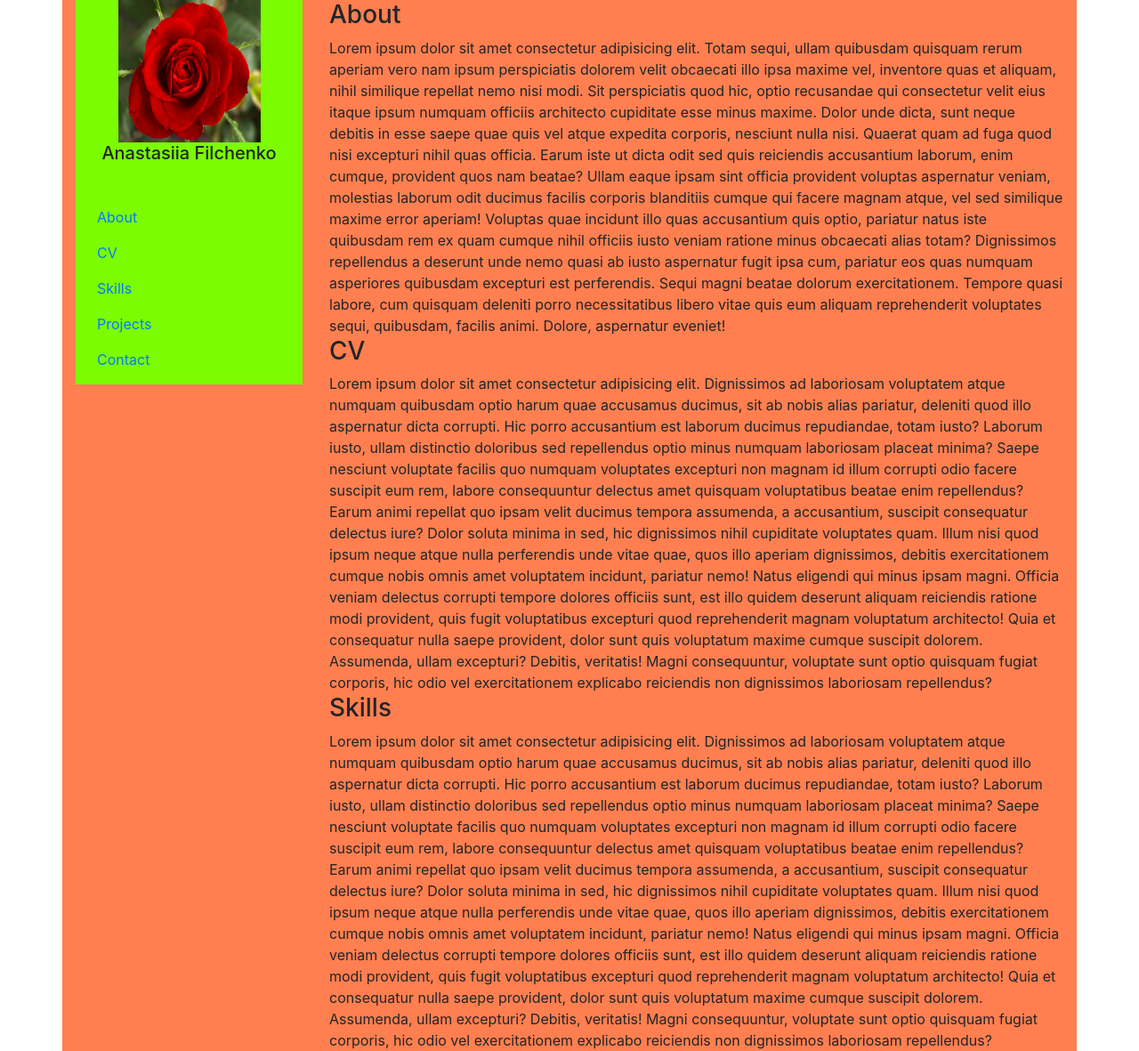
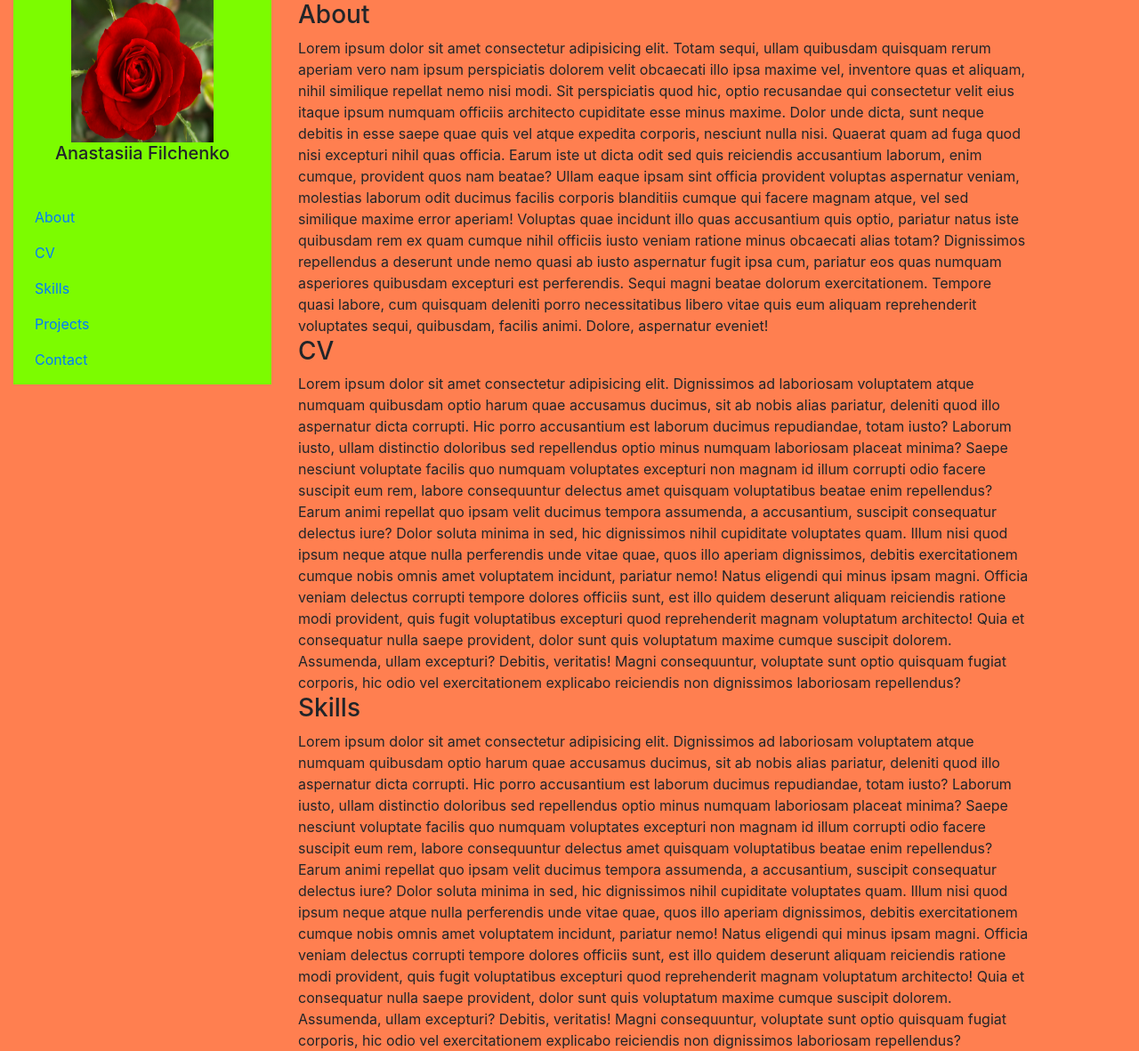
Before and after one commit to anastasiiaf/FrontEnd, a PHP site: page / in a window 1280 px wide. Shown: the whole page at 89% size. Run offline with PHP 8.4, Linux system fonts and the light colour scheme.

Commit message:
fixed sidebar

```diff
--- a/Projects/PersonalPage/index.html
+++ b/Projects/PersonalPage/index.html
@@ -28,9 +28,9 @@
     ></script>
   </head>
   <body>
-    <div id="container-body" class="container">
+    <div id="container-body" class="container-fluid">
       <div class="row">
-        <div class="sidebar col-md-3">
+        <div class="sidebar col-md-3" id="sidebar">
           <div class="fixed-container">
             <div class="fixed-sidebar test">
               <div class="row">
@@ -75,7 +75,7 @@
             </div>
           </div>
         </div>
-        <div class="col-md-9">
+        <div class="col-md-8 offset-md-3">
           <div class="">
             <div id="about" class="about-section">
               <h3>About</h3>
--- a/Projects/PersonalPage/style.css
+++ b/Projects/PersonalPage/style.css
@@ -1,12 +1,12 @@
 body,
 html {
   margin: 0 auto;
+  height: 100%;
 }
 
 #container-body {
   background-color: coral;
   width: 100%;
-  height: 100%;
 }
 
 img {
@@ -19,9 +19,7 @@ img {
 }
 
 .fixed-container {
-}
-
-.sidebar {
+  width: 100%;
 }
 
 .fixed-sidebar {
@@ -38,5 +36,13 @@ img {
 }
 
 .page {
-  margin-top: 20rem;
+  width: 75%;
 }
+
+@media (min-width: 768px) {
+  #sidebar {
+    position: fixed;
+    top: 0;
+    bottom: 0;
+  }
+}
```
